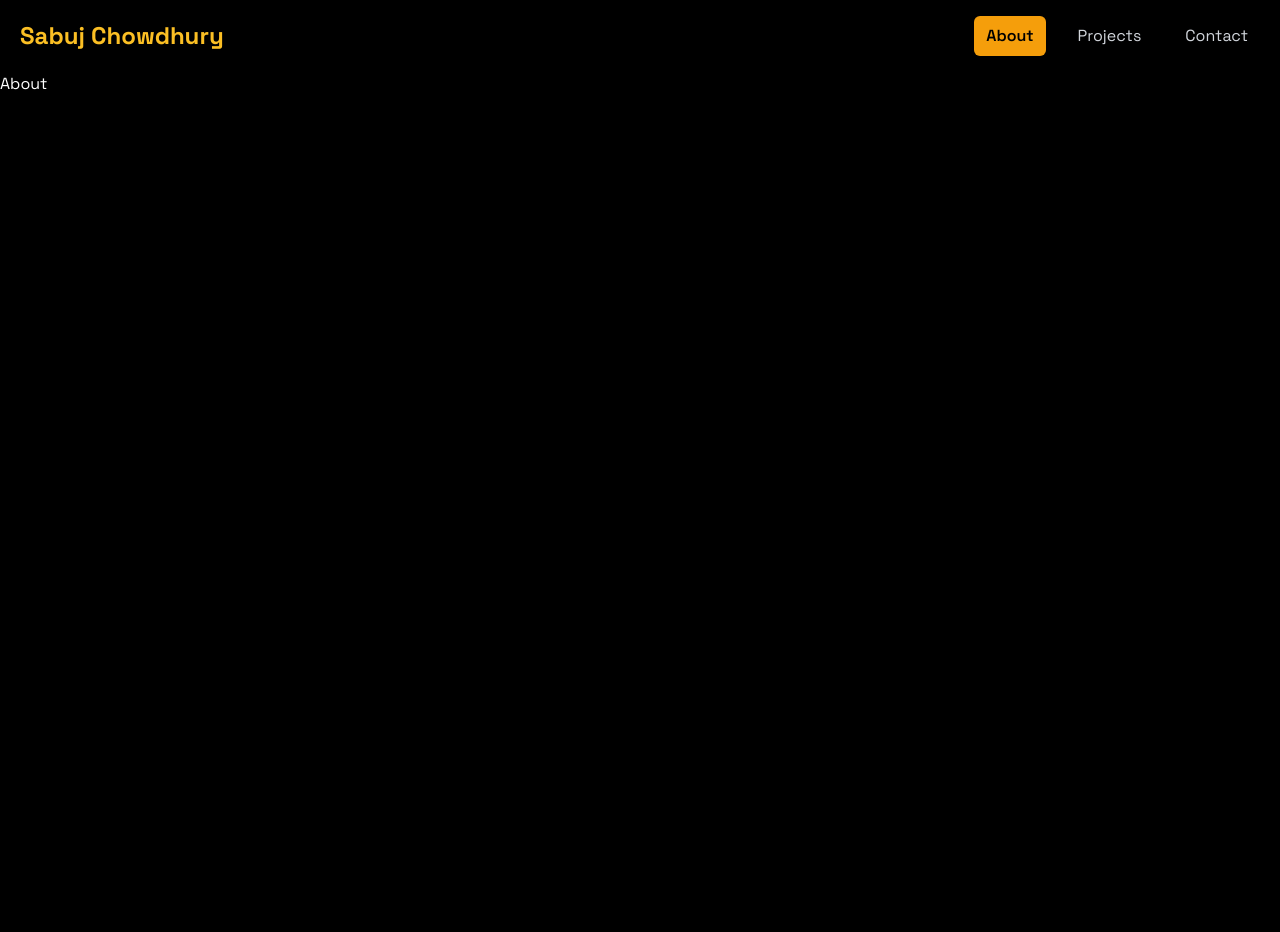
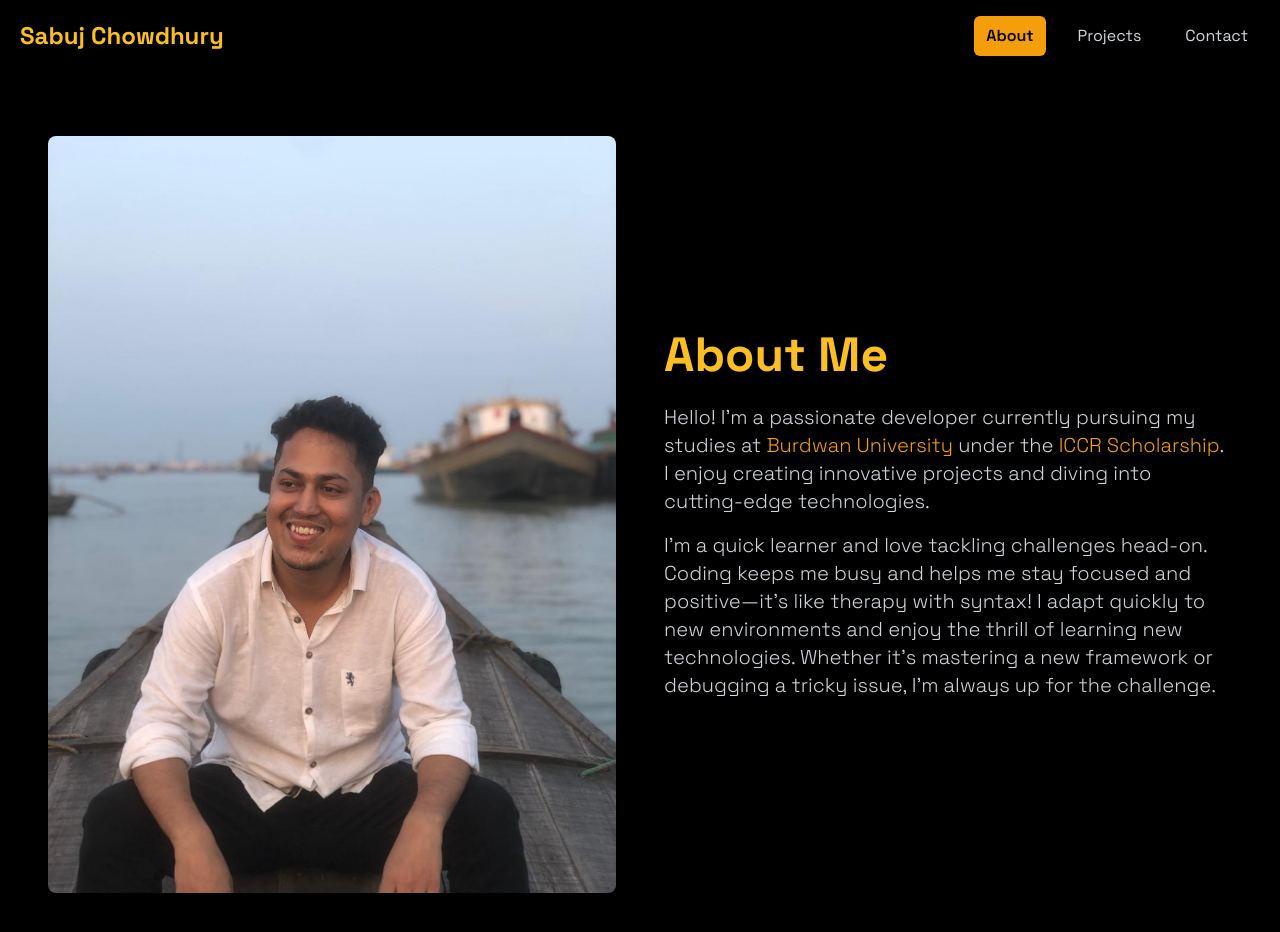
Before and after one commit to Sabuj-Chowdhury/my-portfolio, a React (Vite) app: page /about in a window 1280 px wide. Shown: the top 932 px of the page. Before the commit the page ends 800 px from the top, so only its background shows below. Built offline with nearby package versions, Linux system fonts and the light colour scheme.

Commit message:
About me add

```diff
--- a/src/components/About.jsx
+++ b/src/components/About.jsx
@@ -1,8 +1,63 @@
+import { motion } from "framer-motion";
+import aboutImg from "../assets/aboutImg.jpg";
+
 const About = () => {
+  const fadeIn = {
+    hidden: { opacity: 0 },
+    visible: { opacity: 1 },
+  };
+
+  const imageZoom = {
+    hidden: { scale: 0.8, opacity: 0 },
+    visible: { scale: 1, opacity: 1 },
+  };
+
   return (
-    <div>
-      <p>About</p>
-    </div>
+    <section className="max-w-7xl mx-auto px-6 md:px-12 py-16 grid grid-cols-1 lg:grid-cols-2 gap-12 items-center">
+      {/* Content Section */}
+      <motion.div
+        initial="hidden"
+        animate="visible"
+        transition={{ delay: 0.3, duration: 0.8 }}
+        variants={fadeIn}
+        className="order-1 lg:order-2"
+      >
+        <h2 className="text-4xl md:text-5xl font-bold text-center md:text-left text-amber-400 mb-6">
+          About Me
+        </h2>
+        <p className="text-lg md:text-xl font-light text-gray-300 leading-relaxed">
+          Hello! I'm a passionate developer currently pursuing my studies at
+          <span className="text-amber-500"> Burdwan University </span> under the{" "}
+          <span className="text-amber-500">ICCR Scholarship</span>. I enjoy
+          creating innovative projects and diving into cutting-edge
+          technologies.
+        </p>
+        <p className="mt-4 text-lg md:text-xl font-light text-gray-300 leading-relaxed">
+          I'm a quick learner and love tackling challenges head-on. Coding keeps
+          me busy and helps me stay focused and positive—it’s like therapy with
+          syntax! I adapt quickly to new environments and enjoy the thrill of
+          learning new technologies. Whether it’s mastering a new framework or
+          debugging a tricky issue, I’m always up for the challenge.
+        </p>
+      </motion.div>
+
+      {/* Image Section */}
+      <motion.div
+        initial="hidden"
+        animate="visible"
+        transition={{ duration: 0.8 }}
+        variants={imageZoom}
+        className="order-2 lg:order-1 relative"
+      >
+        <figure className="w-full overflow-hidden rounded-lg shadow-lg">
+          <img
+            src={aboutImg}
+            alt="About Me"
+            className="w-full h-full object-cover transition-transform duration-300 hover:scale-105"
+          />
+        </figure>
+      </motion.div>
+    </section>
   );
 };
 
--- /dev/null
+++ b/src/components/Banner.jsx
@@ -0,0 +1,120 @@
+import { motion } from "framer-motion";
+import { FaGithub, FaFacebook, FaLinkedin } from "react-icons/fa";
+import heroImg from "../assets/heroBg.jpg";
+
+const Banner = () => {
+  // Animation Variants
+  const fadeInUp = {
+    hidden: { opacity: 0, y: 50 },
+    visible: { opacity: 1, y: 0 },
+  };
+
+  const fadeInRight = {
+    hidden: { opacity: 0, x: -50 },
+    visible: { opacity: 1, x: 0 },
+  };
+
+  const imageZoom = {
+    hidden: { scale: 0.8, opacity: 0 },
+    visible: { scale: 1, opacity: 1 },
+  };
+
+  const bounceOnHover = {
+    whileHover: { scale: 1.1 },
+    whileTap: { scale: 0.9 },
+  };
+
+  return (
+    <section className="max-w-7xl mx-auto px-6 md:px-12 py-16 grid grid-cols-1 lg:grid-cols-2 items-center gap-12">
+      {/* Content Section */}
+      <motion.div
+        initial="hidden"
+        animate="visible"
+        transition={{ duration: 0.8 }}
+        variants={fadeInRight}
+      >
+        <h2 className="text-4xl md:text-5xl font-bold text-amber-400 leading-tight mb-4">
+          Hi, I’m Sabuj Chowdhury
+        </h2>
+        <motion.p
+          initial="hidden"
+          animate="visible"
+          transition={{ delay: 0.2, duration: 0.8 }}
+          variants={fadeInUp}
+          className="text-lg md:text-xl font-light mb-6 text-gray-300"
+        >
+          A passionate web developer specializing in{" "}
+          <span className="text-amber-500">React</span>,{" "}
+          <span className="text-amber-500">TailwindCSS</span>, basic{" "}
+          <span className="text-amber-500">Express</span>, and{" "}
+          <span className="text-amber-500">MongoDB CRUD operations</span>.
+        </motion.p>
+        {/* Button */}
+        <motion.div
+          initial="hidden"
+          animate="visible"
+          transition={{ delay: 0.4, duration: 0.8 }}
+          variants={fadeInUp}
+        >
+          <button className="px-6 py-3 bg-amber-400 text-black font-medium text-lg rounded-lg shadow-md hover:bg-amber-500 transition-all">
+            Download CV
+          </button>
+        </motion.div>
+        {/* Social Links */}
+        <motion.div
+          initial="hidden"
+          animate="visible"
+          transition={{ delay: 0.6, duration: 0.8 }}
+          variants={fadeInUp}
+          className="flex mt-8 gap-4 p-4 bg-gray-800 shadow-lg rounded-lg justify-center"
+        >
+          <motion.a
+            href="https://github.com/Sabuj-Chowdhury"
+            target="_blank"
+            rel="noopener noreferrer"
+            className="text-2xl text-gray-400 hover:text-amber-400 transition-all"
+            {...bounceOnHover}
+          >
+            <FaGithub />
+          </motion.a>
+          <motion.a
+            href="https://www.facebook.com/sc2706r/"
+            target="_blank"
+            rel="noopener noreferrer"
+            className="text-2xl text-gray-400 hover:text-amber-400 transition-all"
+            {...bounceOnHover}
+          >
+            <FaFacebook />
+          </motion.a>
+          <motion.a
+            href="https://www.linkedin.com/in/sabuj-chowdhury-8524a1b4/"
+            target="_blank"
+            rel="noopener noreferrer"
+            className="text-2xl text-gray-400 hover:text-amber-400 transition-all"
+            {...bounceOnHover}
+          >
+            <FaLinkedin />
+          </motion.a>
+        </motion.div>
+      </motion.div>
+      {/* Image Section */}
+      <motion.div
+        initial="hidden"
+        animate="visible"
+        transition={{ duration: 1 }}
+        variants={imageZoom}
+        className="relative"
+      >
+        <figure className="w-full overflow-hidden rounded-lg shadow-lg">
+          <img
+            src={heroImg}
+            alt="My Hero Image"
+            className="w-full h-full object-cover transition-transform duration-300 hover:scale-105"
+          />
+        </figure>
+      </motion.div>
+    </section>
+  );
+};
+
+export default Banner;
--- a/src/page/Home.jsx
+++ b/src/page/Home.jsx
@@ -1,118 +1,11 @@
-import { motion } from "framer-motion";
-import { FaGithub, FaFacebook, FaLinkedin } from "react-icons/fa";
-import heroImg from "../assets/heroBg.jpg";
+import About from "../components/About";
+import Banner from "../components/Banner";
 
 const Home = () => {
-  // Animation Variants
-  const fadeInUp = {
-    hidden: { opacity: 0, y: 50 },
-    visible: { opacity: 1, y: 0 },
-  };
-
-  const fadeInRight = {
-    hidden: { opacity: 0, x: -50 },
-    visible: { opacity: 1, x: 0 },
-  };
-
-  const imageZoom = {
-    hidden: { scale: 0.8, opacity: 0 },
-    visible: { scale: 1, opacity: 1 },
-  };
-
-  const bounceOnHover = {
-    whileHover: { scale: 1.1 },
-    whileTap: { scale: 0.9 },
-  };
-
   return (
-    <section className="max-w-7xl mx-auto px-6 md:px-12 py-16 grid grid-cols-1 lg:grid-cols-2 items-center gap-12">
-      {/* Content Section */}
-      <motion.div
-        initial="hidden"
-        animate="visible"
-        transition={{ duration: 0.8 }}
-        variants={fadeInRight}
-      >
-        <h2 className="text-4xl md:text-5xl font-bold text-amber-400 leading-tight mb-4">
-          Hi, I’m Sabuj Chowdhury
-        </h2>
-        <motion.p
-          initial="hidden"
-          animate="visible"
-          transition={{ delay: 0.2, duration: 0.8 }}
-          variants={fadeInUp}
-          className="text-lg md:text-xl font-light mb-6 text-gray-300"
-        >
-          A passionate web developer specializing in{" "}
-          <span className="text-amber-500">React</span>,{" "}
-          <span className="text-amber-500">TailwindCSS</span>, basic{" "}
-          <span className="text-amber-500">Express</span>, and{" "}
-          <span className="text-amber-500">MongoDB CRUD operations</span>.
-        </motion.p>
-        {/* Button */}
-        <motion.div
-          initial="hidden"
-          animate="visible"
-          transition={{ delay: 0.4, duration: 0.8 }}
-          variants={fadeInUp}
-        >
-          <button className="px-6 py-3 bg-amber-400 text-black font-medium text-lg rounded-lg shadow-md hover:bg-amber-500 transition-all">
-            Download CV
-          </button>
-        </motion.div>
-        {/* Social Links */}
-        <motion.div
-          initial="hidden"
-          animate="visible"
-          transition={{ delay: 0.6, duration: 0.8 }}
-          variants={fadeInUp}
-          className="flex mt-8 gap-4 p-4 bg-gray-800 shadow-lg rounded-lg justify-center"
-        >
-          <motion.a
-            href="https://github.com/Sabuj-Chowdhury"
-            target="_blank"
-            rel="noopener noreferrer"
-            className="text-2xl text-gray-400 hover:text-amber-400 transition-all"
-            {...bounceOnHover}
-          >
-            <FaGithub />
-          </motion.a>
-          <motion.a
-            href="https://www.facebook.com/sc2706r/"
-            target="_blank"
-            rel="noopener noreferrer"
-            className="text-2xl text-gray-400 hover:text-amber-400 transition-all"
-            {...bounceOnHover}
-          >
-            <FaFacebook />
-          </motion.a>
-          <motion.a
-            href="https://www.linkedin.com/in/sabuj-chowdhury-8524a1b4/"
-            target="_blank"
-            rel="noopener noreferrer"
-            className="text-2xl text-gray-400 hover:text-amber-400 transition-all"
-            {...bounceOnHover}
-          >
-            <FaLinkedin />
-          </motion.a>
-        </motion.div>
-      </motion.div>
-      {/* Image Section */}
-      <motion.div
-        initial="hidden"
-        animate="visible"
-        transition={{ duration: 1 }}
-        variants={imageZoom}
-        className="relative"
-      >
-        <figure className="w-full overflow-hidden rounded-lg shadow-lg">
-          <img
-            src={heroImg}
-            alt="My Hero Image"
-            className="w-full h-full object-cover transition-transform duration-300 hover:scale-105"
-          />
-        </figure>
-      </motion.div>
+    <section>
+      <Banner></Banner>
+      <About></About>
     </section>
   );
 };
```
